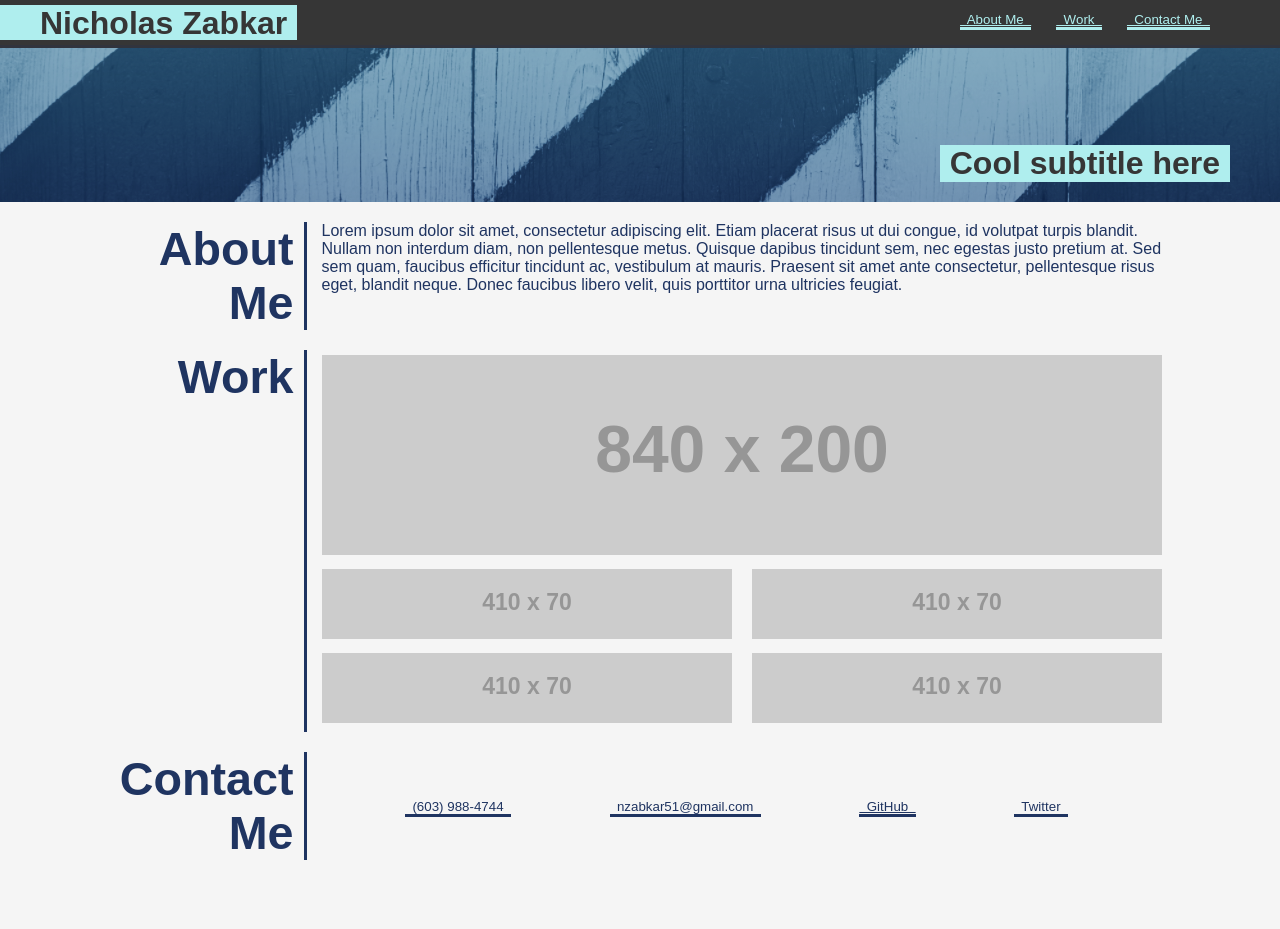
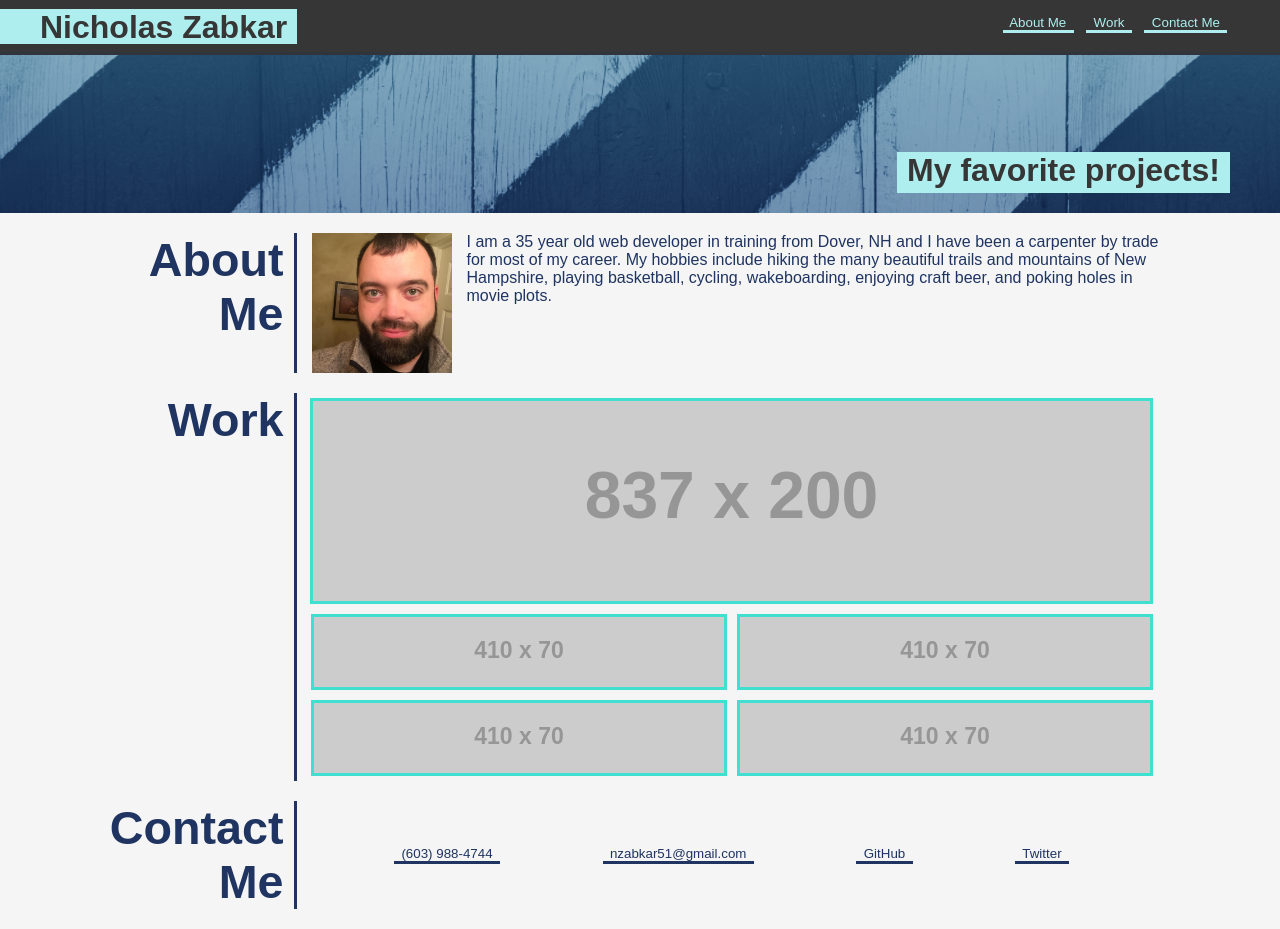
Before and after one commit to CIDoubleAgent/my-web-developer-portfolio, a plain HTML site: page index.html in a window 1280 px wide. Before the commit the page ends 880 px from the top, so only its background shows below. Drawn offline with Linux system fonts and the light colour scheme; placeholder pictures from the web are drawn by us.

Commit message:
Added ifo to about-me and added styling to links

```diff
--- a/assets/css/style.css
+++ b/assets/css/style.css
@@ -15,24 +15,43 @@ body {
     display: flex;
     flex-direction: column;
     background-color:whitesmoke;
+    height: auto;
+    max-width: 100%;
 }
 
 h2 {
     display: flex;
     justify-content:flex-end;
     text-align-last: right;
-    width: 180px;
+    width: 170px;
     padding-right: 10px;
     font-size: 35pt;
+}
+.about-me,
+.work,
+.contact-me {
+    width: 100%;
+    height: auto;
+}
+
+a:link {
+    text-decoration: none;
+}
+
+.work ul li:hover {
+    border-color: lightsalmon;
 }
 
 /*Header - 02*/
 .header {
     display: flex;
+    flex-wrap: wrap;
     justify-content: space-between;
     align-items: center;
+    height: auto;
     background-color: rgb(54, 54, 54);
-    height: 45px;
+    width: 100%;
+    padding: 5px 0px 5px 0px;
 }
 
 .header h1 {
@@ -49,8 +68,9 @@ h2 {
     display: flex;
     flex-wrap: nowrap;
     justify-content: space-evenly;
-    margin-right: 45px;
-    width: 300px;
+    margin: 0px 40px 0px 25px;
+    width: 250px;
+    padding: 10px 0px 10px 0px;
 }
 
 .header nav ul li {
@@ -83,15 +103,13 @@ h2 {
     background-color: paleturquoise;
     color:rgb(54, 54, 54);
     margin: 100px 50px 20px 0px;
-    padding-right: 10px;
-    padding-left: 10px;
+    padding: 0px 10px 4px 10px;
 }
 /*About Me - 06*/
 .about-me {
     display: flex;
     justify-content: center;
     color: rgb(31, 52, 97);
-    margin-bottom: 20px;
     margin-top: 20px;
 }
 
@@ -102,16 +120,25 @@ h2 {
 }
 
 .about-me p {
+    display: flex;
     height:fit-content;
-    width: 845px;
+    width: 855px;
     padding-left:  15px;
+}
+
+.about-me p img {
+    display: flex;
+    display: inline-block;
+    height:inherit;
+    margin-right: 15px;
+    max-width: 140px;
 }
 
 /*Work - 07*/
 .work {
     display: flex;
     justify-content: center;
-    margin-bottom: 20px;
+    padding-top: 20px;
 }
 
 .work h2{
@@ -122,18 +149,25 @@ h2 {
 .work ul {
     display: flex;
     flex-wrap: wrap;
-    list-style: none;
+    list-style-type: none;
     justify-content: space-evenly;
+    justify-content: center;
     border-left: solid;
-    width: 100%;
-    max-width: 860px;
+    max-width: 870px;
     border-color: rgb(31, 52, 97);
 }
 
+.work ul li {
+    display: flex;
+    border: solid;
+    border-color: turquoise;
+    margin: 5px;
+}
+
 .work img {
-    display: flex;
-    display: inline-block;
-    margin: 5px;
+    height: auto;
+    max-width: 100%;
+
 }
 
 /*Contact Me - 08*/
@@ -143,6 +177,7 @@ h2 {
     justify-content: center;
     color: rgb(31, 52, 97);
     margin-bottom: 20px;
+    padding-top: 20px;
 }
 
 .contact-me h2 {
@@ -153,8 +188,7 @@ h2 {
 .contact-me ul {
     display: flex;
     justify-content:space-evenly;
-    flex-wrap: nowrap;
-    width: 860px;
+    width: 870px;
 }
 
 .contact-me ul li {
@@ -165,6 +199,9 @@ h2 {
 }
 
 .contact-me ul li a {
+    display:flex;
+    flex-wrap: nowrap;
     border-bottom: solid;
     color: rgb(31, 52, 97);
+    margin: 5px;
 }
--- a/index.html
+++ b/index.html
@@ -32,7 +32,7 @@
 
     <figure class="banner">
         <h1>
-            Cool subtitle here
+            My favorite projects!
         </h1>
     </figure>
 
@@ -41,13 +41,13 @@
             About
             <br>Me
         </h2>
+
         <p>
-            Lorem ipsum dolor sit amet, consectetur adipiscing elit. Etiam placerat risus ut
-            dui congue, id volutpat turpis blandit. Nullam non interdum diam, non pellentesque
-            metus. Quisque dapibus tincidunt sem, nec egestas justo pretium at. Sed sem quam,
-            faucibus efficitur tincidunt ac, vestibulum at mauris. Praesent sit amet ante
-            consectetur, pellentesque risus eget, blandit neque. Donec faucibus libero velit,
-            quis porttitor urna ultricies feugiat.
+            <img src="./assets/images/profilePic.jpg" alt="Nicholas Zabkar">
+            I am a 35 year old web developer in training from Dover, NH and I have been a
+            carpenter by trade for most of my career. My hobbies include hiking the many
+            beautiful trails and mountains of New Hampshire, playing basketball, cycling,
+            wakeboarding, enjoying craft beer, and poking holes in movie plots.
         </p>
     </article>
 
@@ -57,7 +57,7 @@
         </h2>
         <ul>
             <li>
-                <img href="https://placeholder.com"><img src="https://via.placeholder.com/840x200/20.png">
+                <img href="https://placeholder.com"><img src="https://via.placeholder.com/837x200/20.png">
             </li>
             <li>
                 <img href="https://placeholder.com"><img src="https://via.placeholder.com/410x70/20.png">
@@ -81,7 +81,7 @@
         </h2>
         <ul>
             <li>
-                <a>&nbsp; (603) 988-4744 &nbsp;</a>
+                <a>&nbsp; (603)&nbsp;988&#8209;4744 &nbsp;</a>
             </li>
             <li>
                 <a>&nbsp; nzabkar51@gmail.com &nbsp;</a>
```
